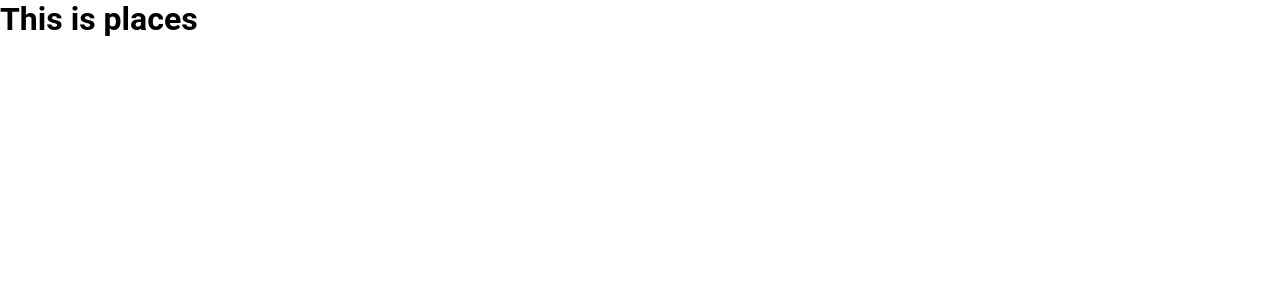
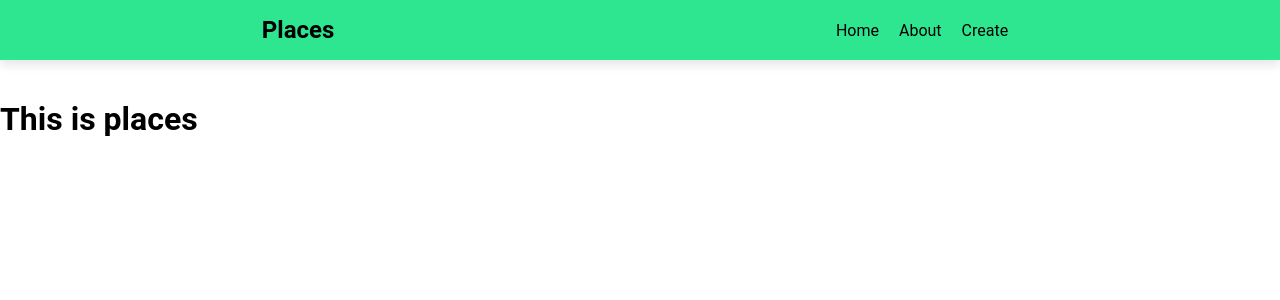
Before and after one commit to kowais915/places, a Next.js app: page / in a window 1280 px wide. Shown: the top 300 px of the page. Built offline with nearby package versions, Linux system fonts and the light colour scheme.

Commit message:
:sparkles: done with the navbar

```diff
--- a/components/Navbar.js
+++ b/components/Navbar.js
@@ -1,9 +1,13 @@
+import Link  from 'next/link'
+
 const Navbar = () => {
     return (
         <nav className="navbar">
-            <h1>My Blog</h1>
+            <h1>Places</h1>
             <div className="links">
-                <p>This is where the links go.</p>
+                 <Link href="/">Home</Link>
+                 <Link href="/about">About</Link>
+                 <Link href="/blogs">Create</Link>
             </div>
         </nav>
      );
--- a/pages/index.js
+++ b/pages/index.js
@@ -2,13 +2,17 @@ import Head from 'next/head'
 import Image from 'next/image'
 import { Inter } from 'next/font/google'
 import styles from '@/styles/Home.module.css'
+import Navbar from '../components/Navbar'
 
 const inter = Inter({ subsets: ['latin'] })
 
 export default function Home() {
   return (
     <>
+
+      <Navbar/>
       <h1>This is places</h1>
+
     </>
   )
 }
--- a/styles/globals.css
+++ b/styles/globals.css
@@ -4,3 +4,26 @@
   box-sizing: border-box;
   font-family: 'Roboto', sans-serif;
 }
+
+/* styling the navbar */
+.navbar{
+  display: flex;
+  align-items: center;
+  justify-content: space-around;
+  background-color: #fff;
+  padding: 0 1rem;
+  height: 60px;
+  position: sticky;
+  top: 0;
+  z-index: 100;
+  box-shadow: 0 5px 10px rgba(0,0,0,0.1);
+  background-color: rgb(46, 230, 144);
+  margin-bottom: 40px;
+}
+
+li, a{
+  text-decoration: none;
+  list-style: none;
+  color: #000;
+  margin: 10px;
+}
```
